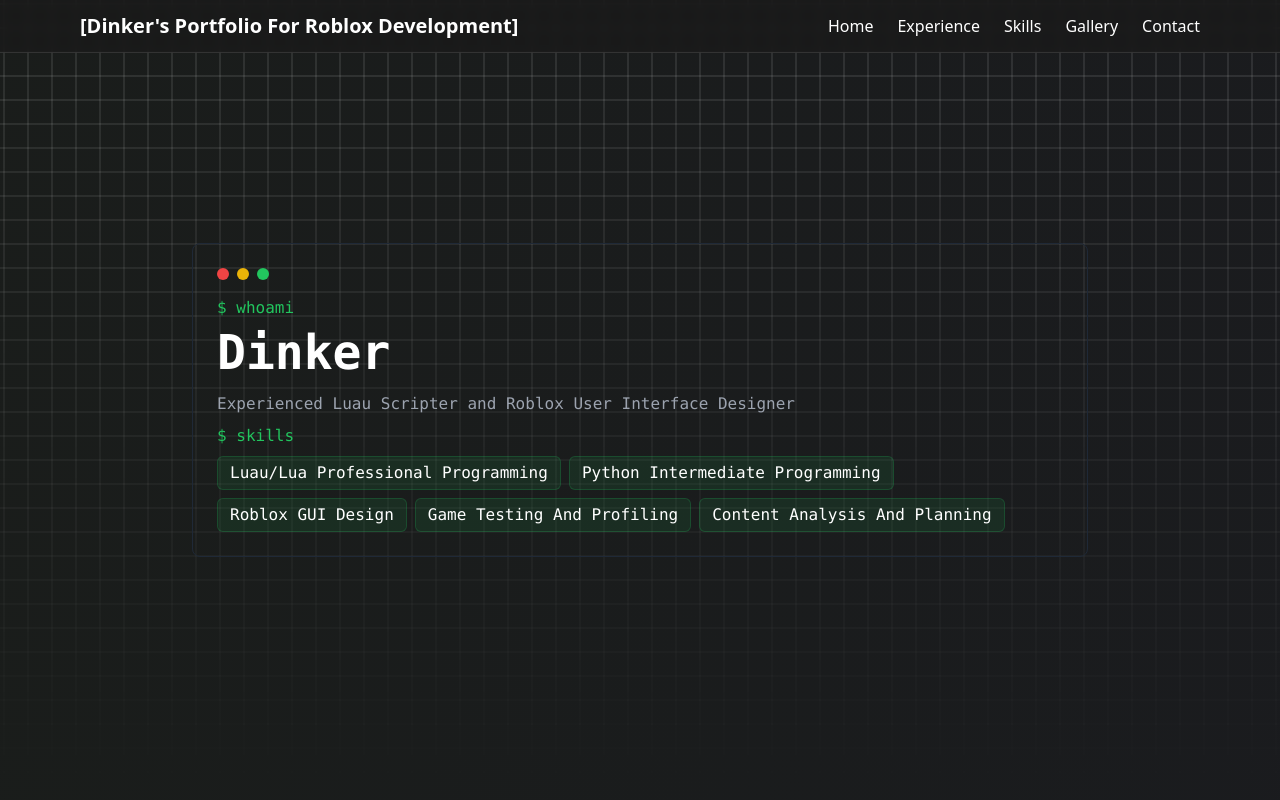
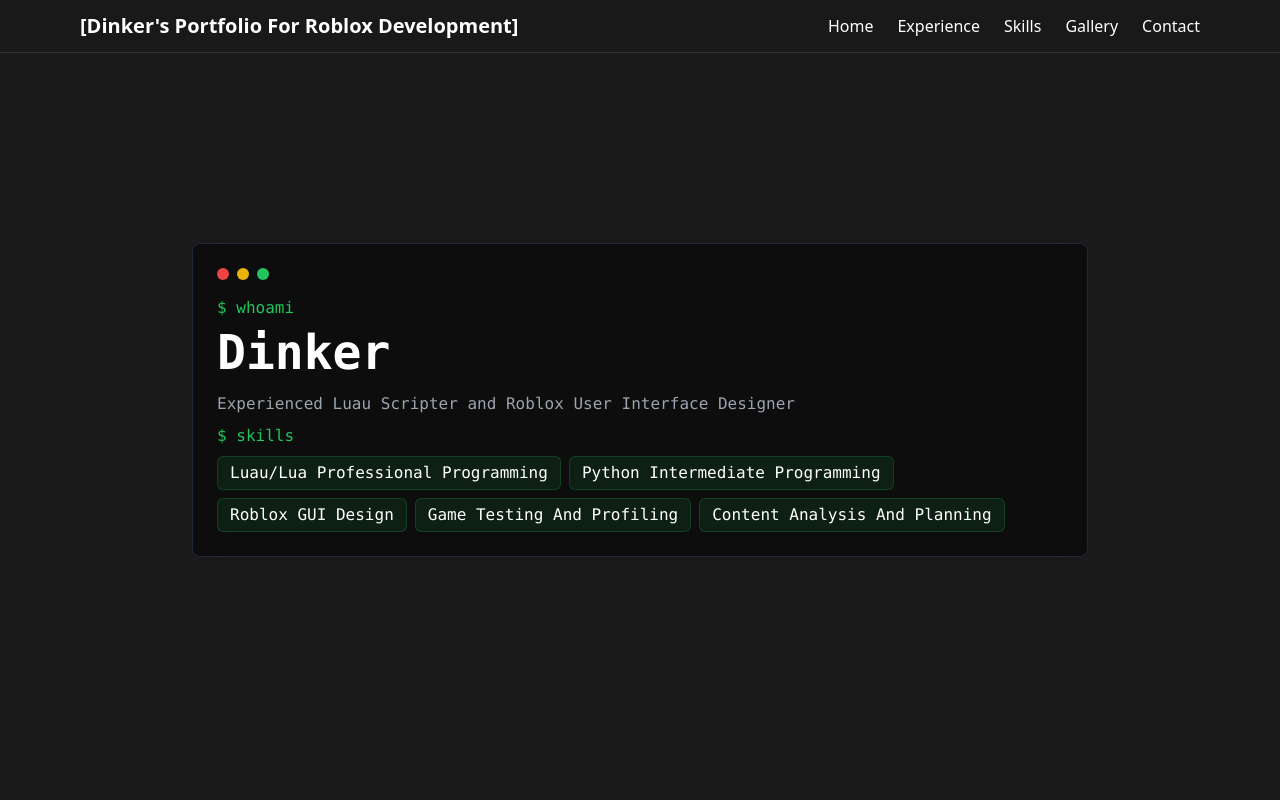
Before and after one commit to Next-Level-Dev/robloxdevportfolio, a Next.js app: page / in a window 1280 px wide. Shown: the top 800 px of the page. Built offline with nearby package versions, Linux system fonts and the light colour scheme.

Commit message:
Update HeroSection.tsx

```diff
--- a/app/components/HeroSection.tsx
+++ b/app/components/HeroSection.tsx
@@ -5,18 +5,12 @@
 export default function HeroSection() {
 	return (
 		<section className="relative min-h-screen flex items-center justify-center overflow-hidden">
-			<div className="absolute inset-0 bg-gradient-to-r from-green-600/20 to-blue-600/20 opacity-10" />
-			<div className="absolute inset-0">
-				<div className="absolute inset-0 bg-[url('/grid.svg')] bg-center [mask-image:linear-gradient(180deg,white,rgba(255,255,255,0))]" />
-			</div>
-
 			<div className="relative z-8 max-w-4xl w-full mx-4">
 				<motion.div
 					initial={{ opacity: 0, y: 20 }}
 					animate={{ opacity: 1, y: 0 }}
 					transition={{ duration: 0.8 }}
-					//className="bg-black/50 backdrop-blur-lg rounded-lg border border-gray-800 p-6"
-                    className="rounded-lg border border-gray-800 p-6"
+					className="bg-black/50 backdrop-blur-lg rounded-lg border border-gray-800 p-6"
 				>
 					<div className="flex items-center gap-2 mb-4">
 						<div className="w-3 h-3 rounded-full bg-red-500" />
```
